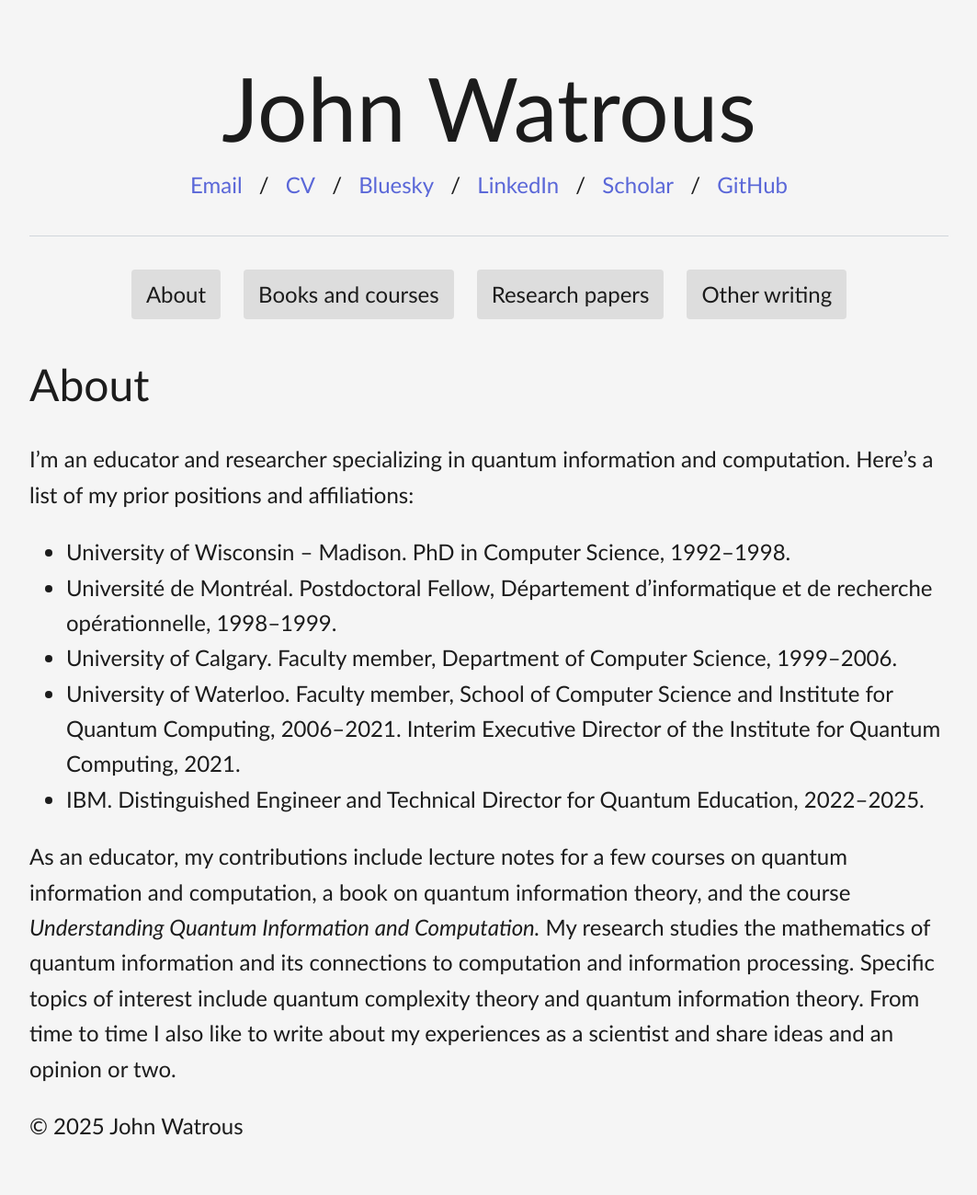
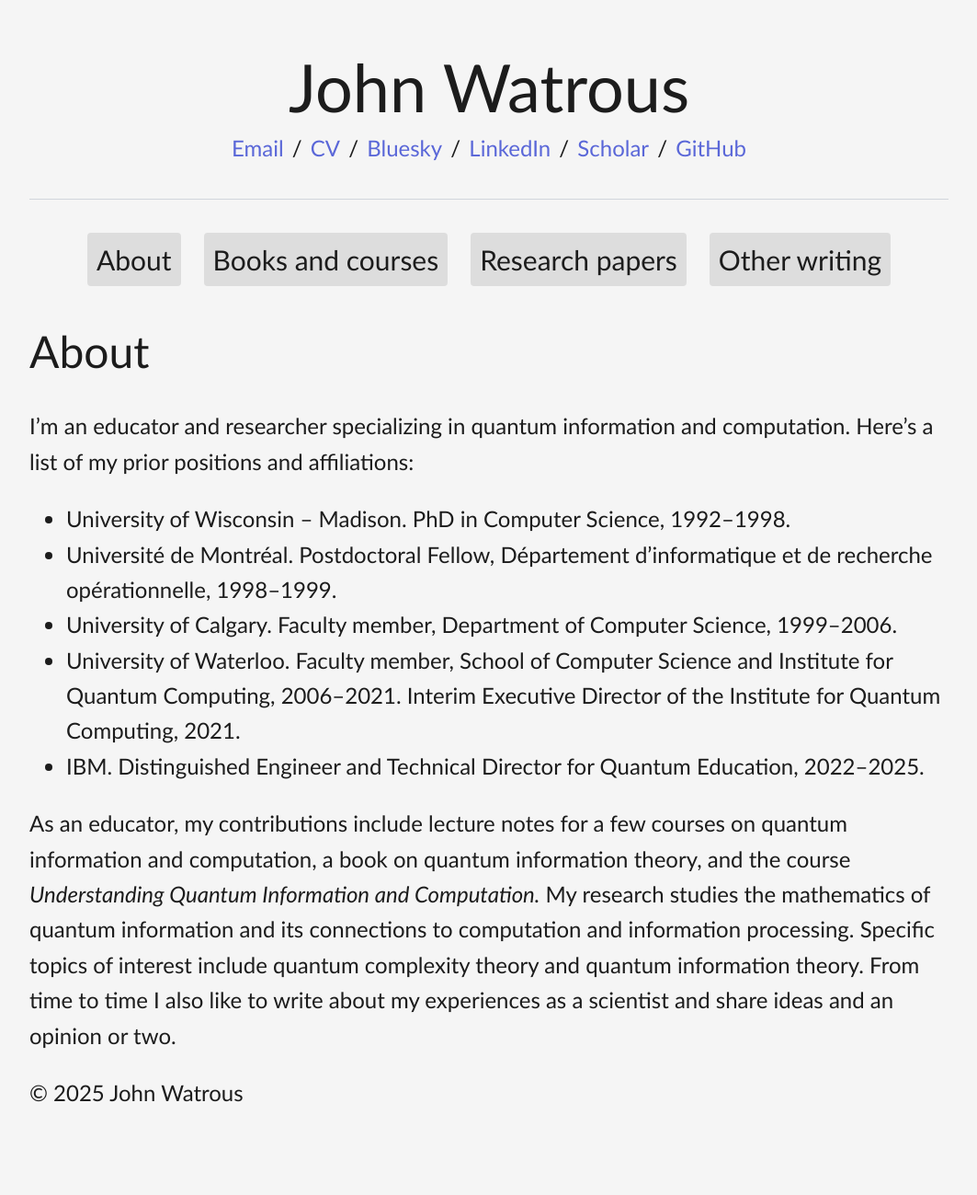
Before and after one commit to jhwatrous/jhwatrous.github.io, a Jekyll site: the page built from index.md, in a window 1280 px wide. Shown: the whole page at 92% size, without its empty margins (108-1171 px from the left). Built offline with Jekyll 4.4.1, drawn with Linux system fonts in a browser that asks for light colours; after the commit the page ends 1263 px from its top, so only the background shows below that.

Commit message:
Revising...

```diff
--- a/assets/css/simple-dark.css
+++ b/assets/css/simple-dark.css
@@ -47,8 +47,8 @@ header h1 {
     text-align: center;
     margin-top: 0.25em;
     margin-bottom: 0;
-    font-size: 4em;
-    line-height: 1.1;
+    font-size: 3em;
+    line-height: 1;
 }
 
 .header-links {
@@ -58,7 +58,7 @@ header h1 {
 }
 
 .header-links a {
-    margin: 0 0.5em;
+    margin: 0 0.125em;
     text-decoration: none;
 }
 
@@ -74,7 +74,8 @@ header nav {
 }
 
 header nav a {
-    padding: 8px 16px;
+    font-size: 1.25em;
+    padding: 5px 10px;
     background-color: var(--bg-secondary);
     border-radius: 4px;
     text-decoration: none;
```
